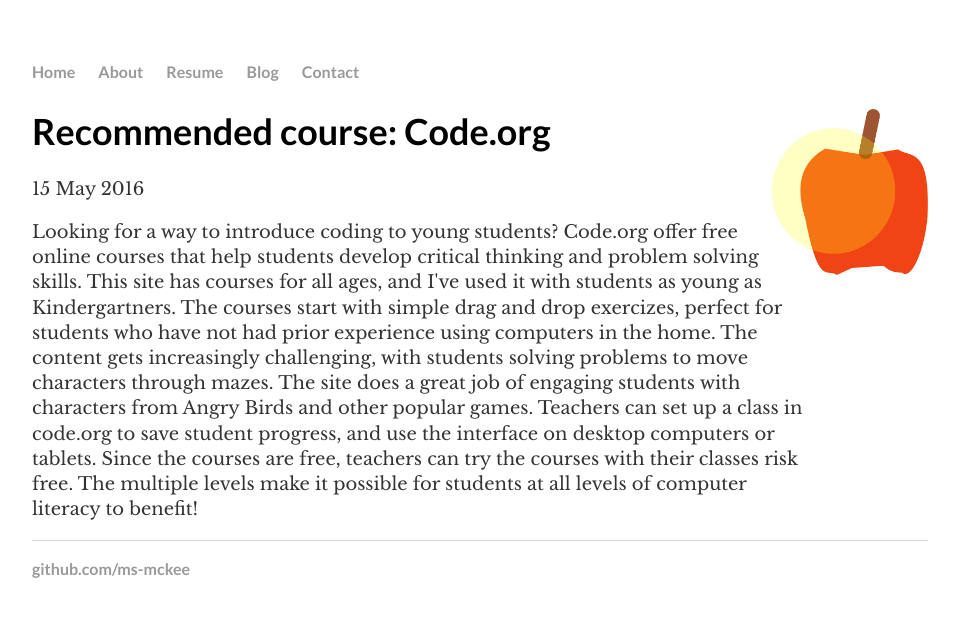
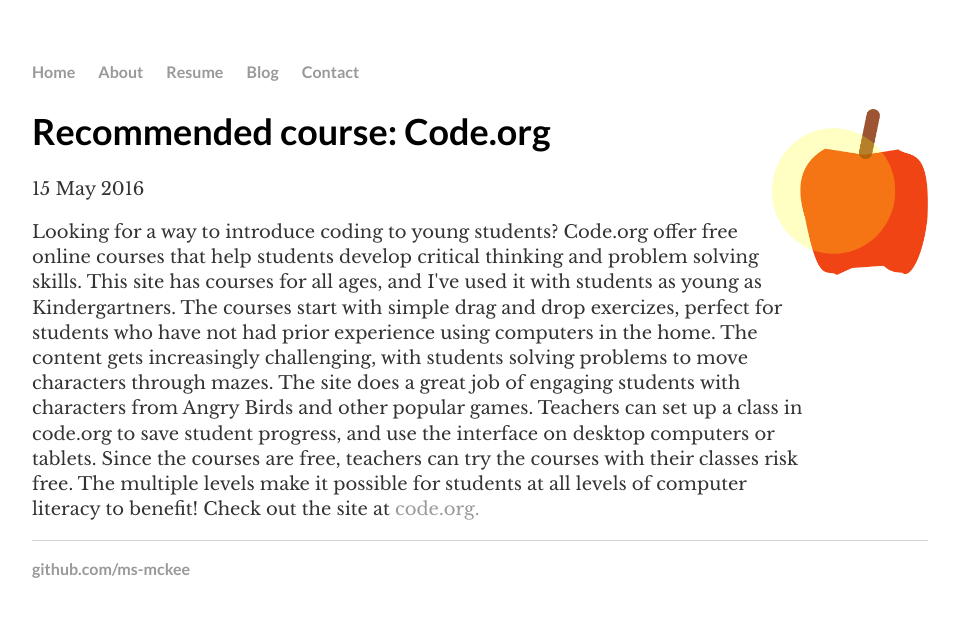
Before and after one commit to ms-mckee/ms-mckee.github.io, a Jekyll site: the page built from _posts/2016-05-15-recommended-course-code.md, in a window 1280 px wide. Shown: the top 617 px of the page, without its empty margins (160-1119 px from the left). Built offline with Jekyll 4.4.1, drawn with Linux system fonts in a browser that asks for light colours.

Commit message:
Update 2016-05-15-recommended-course-code.md
add href

```diff
--- a/_posts/2016-05-15-recommended-course-code.md
+++ b/_posts/2016-05-15-recommended-course-code.md
@@ -5,4 +5,5 @@
 ---
 <p>
 Looking for a way to introduce coding to young students? Code.org offer free online courses that help students develop critical thinking and problem solving skills. This site has courses for all ages, and I've used it with students as young as Kindergartners. The courses start with simple drag and drop exercizes, perfect for students who have not had prior experience using computers in the home. The content gets increasingly challenging, with students solving problems to move characters through mazes. The site does a great job of engaging students with characters from Angry Birds and other popular games. Teachers can set up a class in code.org to save student progress, and use the interface on desktop computers or tablets. Since the courses are free, teachers can try the courses with their classes risk free. The multiple levels make it possible for students at all levels of computer literacy to benefit!
+Check out the site at <a href="http://www.code.org">code.org.</a>
 </p>
```
